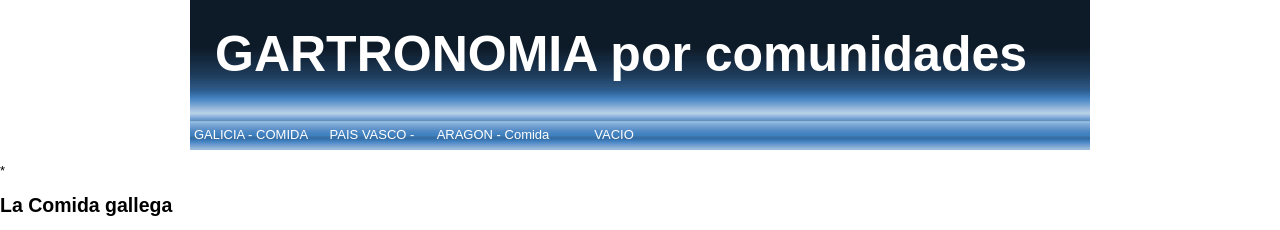
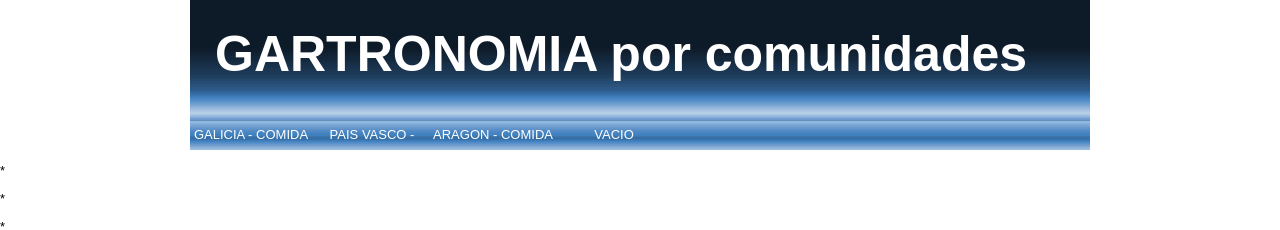
Before and after one commit to masterunir17/web_peque, a plain HTML site: page index.html in a window 1280 px wide. Shown: the top 230 px of the page. Drawn offline with Linux system fonts and the light colour scheme.

Commit message:
Añadir asteriscos y COMIDA en mayusculas

```diff
--- a/index.html
+++ b/index.html
@@ -19,13 +19,15 @@
 <ul>
 <li><a href="#Galicia">GALICIA - COMIDA</a></li>
 <li><a href="#PaisVasco">PAIS VASCO - COMIDA</a></li>
-<li><a href="#Aragon">ARAGON - Comida</a></li>
+<li><a href="#Aragon">ARAGON - COMIDA</a></li>
 <li><a href="#">VACIO</a></li>
 </ul>
 </div>
 </div>
 </div>
 
+<p>*</p>
+<p>*</p>
 <p>*</p>
 <H2 id="Galicia"><A name="Galicia - comida">La Comida gallega</A></H2>
 <div class="noprint AP rellink"><span style="font-size:88%">Artículo principal:</span> <i><a href="https://es.wikipedia.org/wiki/Gastronom%C3%ADa_de_Galicia" title="Gastronomía de Galicia">Gastronomía de Galicia</a></i></div>
```
